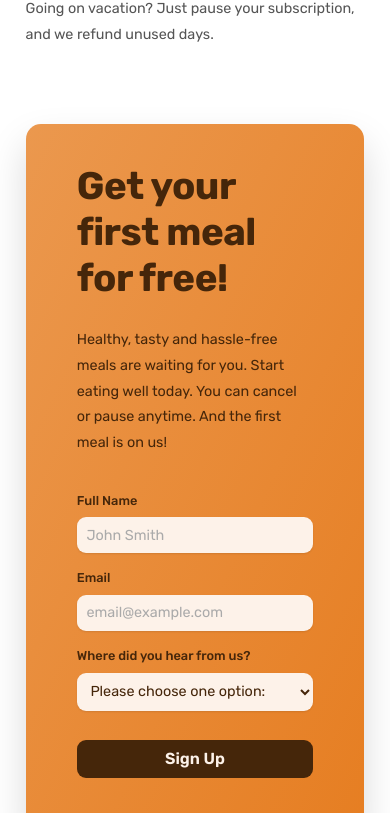
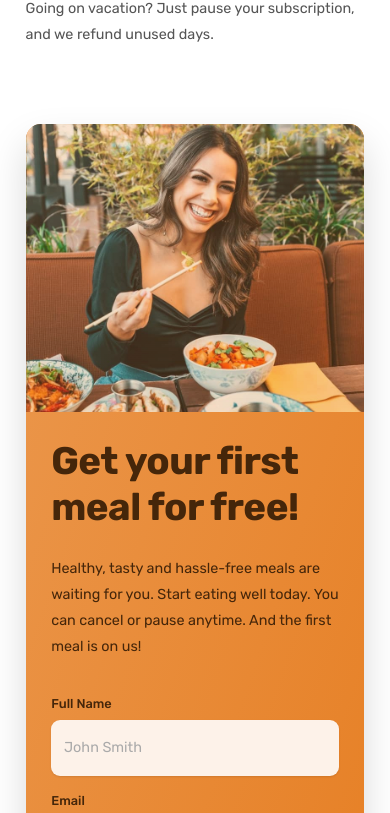
Before and after one commit to Euuphi/omnifood, a React (Create React App) app: page / in a window 390 px wide. Shown: the part 8520-9333 px from the top of the page. Built offline with nearby package versions, Linux system fonts and the light colour scheme.

Commit message:
Adjust CTA section for mobile

```diff
--- a/src/components/Sections/CTA/CTA.module.css
+++ b/src/components/Sections/CTA/CTA.module.css
@@ -38,3 +38,14 @@
     background-size: cover;
     height: 100%;
 }
+
+@media (max-width: 34em) {
+    .ctaTextBox {
+        padding: 3.2rem;
+    }
+
+    .ctaImageBox {
+        grid-row: 1;
+        height: 36rem;
+    }
+}
--- a/src/components/Sections/CTA/CtaForm.module.css
+++ b/src/components/Sections/CTA/CtaForm.module.css
@@ -41,7 +41,13 @@
 
 /* Small Tablets - Below 944px */
 @media (max-width: 59em) {
+    .ctaForm input,
+    .ctaForm select {
+        padding: 2.4rem 1.6rem;
+    }
+
     .btnForm {
         margin-top: 1.2rem;
+        padding: 3rem 1.6rem;
     }
 }
--- a/src/components/UI/Button.module.css
+++ b/src/components/UI/Button.module.css
@@ -41,6 +41,8 @@
     box-shadow: inset 0 0 0 3px #fff;
 }
 
+/* Mobile - Below 544px */
+
 @media (max-width: 34em) {
     .btn,
     .btn:link,
```
